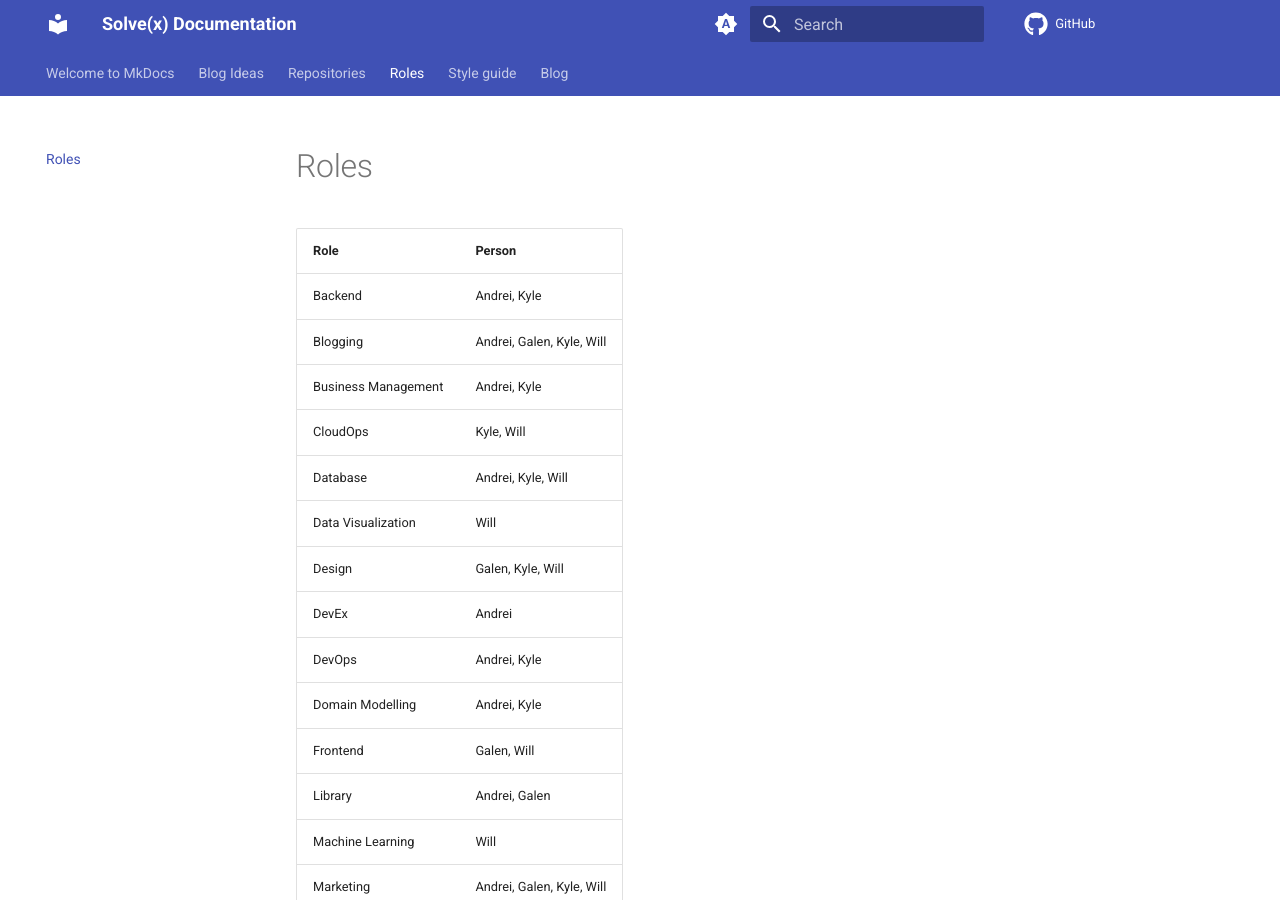
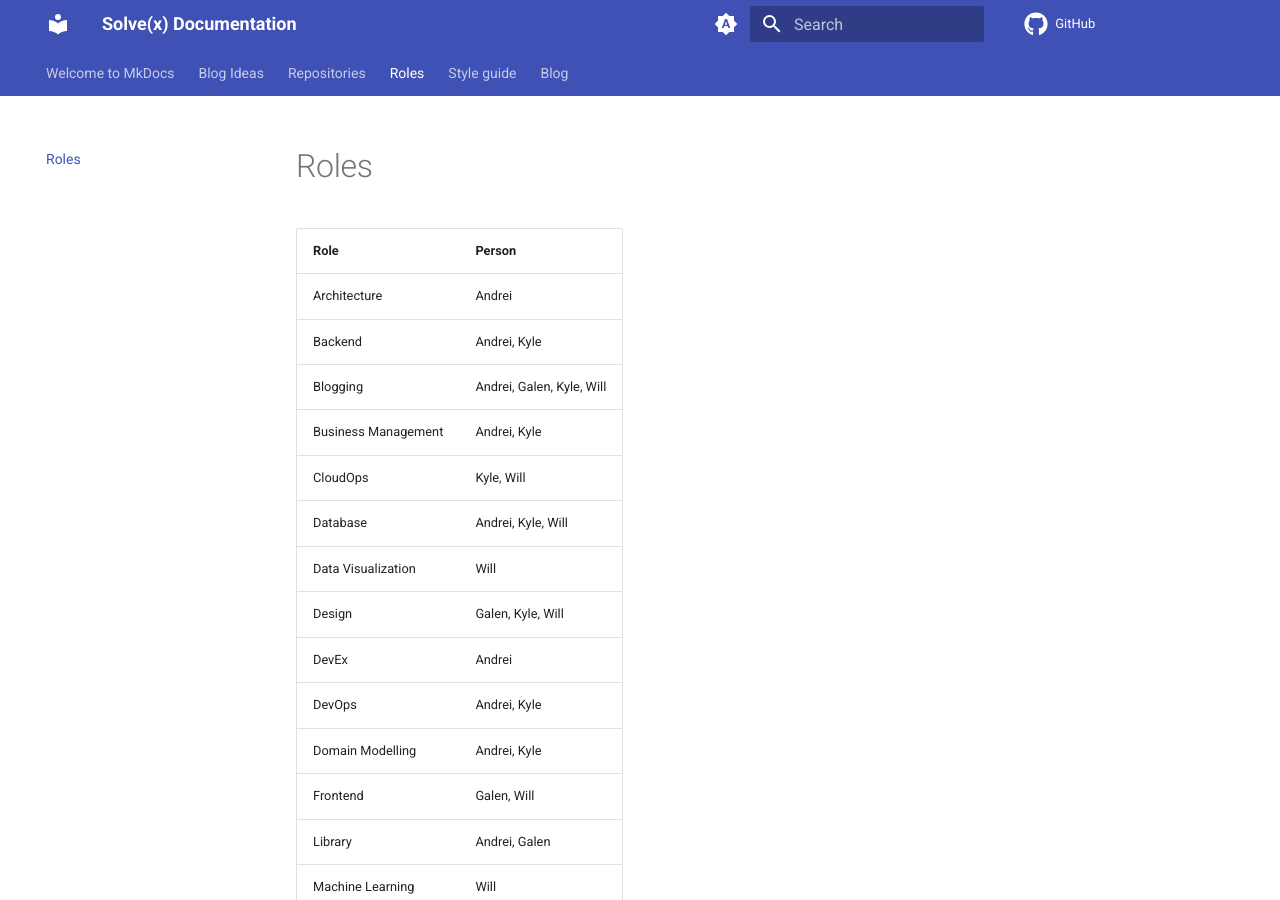
Before and after one commit to solvex-software/solvex-internal-documentation, an MkDocs documentation site: the page built from docs/roles.md, in a window 1280 px wide and 900 px high. Built offline with MkDocs 1.6.1 and Material for MkDocs 9.7.7, drawn with Linux system fonts in a browser that asks for light colours; comment, search, counter and statistics services are not loaded.

Commit message:
Update roles.md

```diff
--- a/docs/roles.md
+++ b/docs/roles.md
@@ -1,5 +1,6 @@
 | Role    | Person |
 | -------- | ------- |
+| Architecture | Andrei |
 | Backend | Andrei, Kyle |
 | Blogging | Andrei, Galen, Kyle, Will |
 | Business Management | Andrei, Kyle |
```
